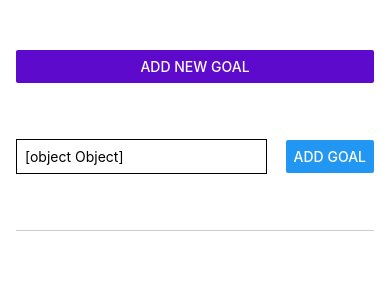
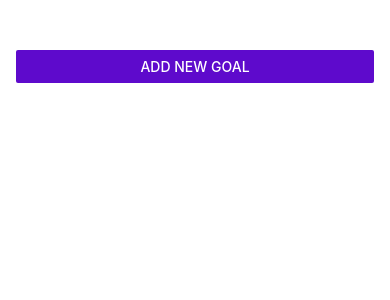
Before and after one commit to antoniosgergs/JAtech, a React Native app: screen / in a window 390 px wide. Shown: the top 300 px of the page. Built offline with nearby package versions, Linux system fonts and the light colour scheme.

Commit message:
add image icon

```diff
--- a/component/GoalInput.js
+++ b/component/GoalInput.js
@@ -1,4 +1,4 @@
-import {Button,TextInput,StyleSheet,View} from "react-native";
+import {Button,TextInput,StyleSheet,View, Modal, Image} from "react-native";
 import {useState} from "react";
 
 function GoalInput(props) {
@@ -12,16 +12,27 @@
         props.onAddGoal(enterGoalText);
         setEnterGoalText('')
     }
+
     return (
+        <Modal visible={props.visible} animationType="slide">
             <View style={styles.inputContainer}>
+                <Image source={require('../assets/images/goal.png')} style={styles.image}/>
                 <TextInput
                     style={styles.textInput}
                     placeholder='Enter your goal'
                     onChangeText={goalInputHandler}
                     value={enterGoalText}
                 />
-            <Button title={"Add Goal"} onPress={ addGoalHandler } />
+                <View style={styles.buttonContainer}>
+                    <View style={styles.button}>
+                        <Button title={"Add Goal"} onPress={ addGoalHandler } color={'#5e0acc'} />
                     </View>
+                    <View style={styles.button}>
+                        <Button title={"Cancel"} onPress={props.onCancel} color={'#f31282'} />
+                    </View>
+                </View>
+            </View>
+        </Modal>
     )
 }
 
@@ -31,20 +42,32 @@
 const styles = StyleSheet.create({
     inputContainer: {
         flex: 1,
-            flexDirection: 'row',
-            justifyContent: 'space-between',
+        justifyContent: 'center',
         alignItems: 'center',
-            marginBottom: 24,
-            borderBottomColor: '#cccccc',
-            borderBottomWidth: 1,
+        padding: 16,
+        backgroundColor:'#331b6b'
     },
     textInput: {
         borderWidth: 1,
-            width: '70%',
-            marginRight:8,
-            padding: 8,
-            borderColor: "black",
-
+        width: '100%',
+        borderColor: "#e4f0ff",
+        backgroundColor: '#e4d0ff',
+        color:'#120438',
+        borderRadius:6,
+        padding:16,
         },
+    buttonContainer: {
+            flexDirection: 'row',
+        marginTop: 18,
+    },
+    button: {
+         width: '100',
+        marginHorizontal:8,
+    },
+    image: {
+        width: 100,
+        height: 100,
+        margin:20,
+    }
 
 })
```
Lines whose indentation alone changed are shown as unchanged.
